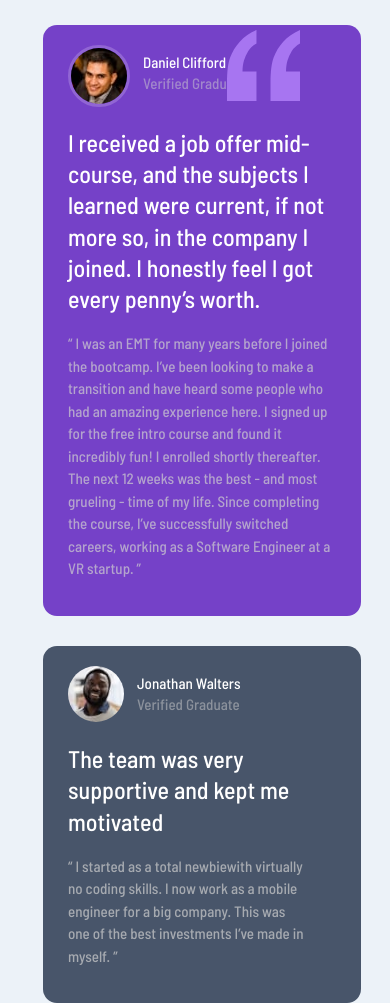
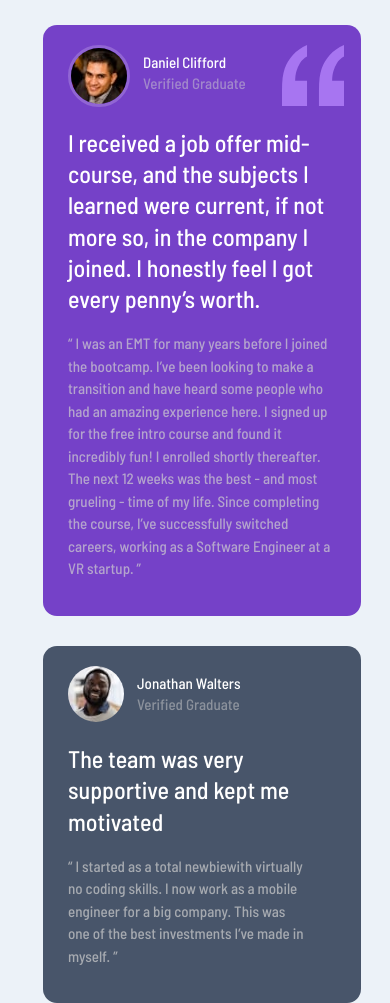
Before and after one commit to olayeni45/Testimonials-Grid, a plain HTML site: page index.html in a window 390 px wide. Shown: the top 1003 px of the page. Drawn offline with nearby package versions, Linux system fonts and the light colour scheme.

Commit message:
Design complete

```diff
--- a/css/styles.css
+++ b/css/styles.css
@@ -112,6 +112,10 @@ body{
     padding:0 25px 20px;
 }
 
+.firstInnerColumn{
+    z-index: 10;
+}
+
 #daniel{
     border:3px solid rgb(145, 101, 212);
 }
@@ -119,11 +123,13 @@ body{
 #imageDiv{
     position:absolute;
     right:30px;
-    z-index: 1;
+    top:15px;
+    z-index: -1;
 }
 
 #quotes{
-    width:90%;
+    width:75%;
+    z-index: -1;
 }
 
 /* Jonathan Walter's Div */
@@ -157,6 +163,10 @@ body{
 /* Footer */
 #footer{
     text-align: center;
+}
+
+.footerColor{
+    color:hsl(263, 55%, 52%);
 }
 
 /* Media Queries  */
@@ -217,6 +227,24 @@ body{
     .fifth{
         width:82%;
     }
+    #quotes{
+        width:60%;
+    }
+}
+
+@media (max-width:340px) {
+    #quotes{
+        width:50%;
+    }
+}
+
+@media (max-width:410px) {
+    #imageDiv{
+    position:absolute;
+    right:-25px;
+    top:15px;
+    z-index: -1;
+    }
 }
 
 @media (min-width:992px) and (max-width:1200px){
--- a/index.html
+++ b/index.html
@@ -55,9 +55,9 @@
                                         </div>
                                     </div>
 
-                                    <h4 class="darkHeading">I received a job offer mid-course, and the subjects I learned were
-                                        current, if not more so, in the company I joined. I honestly feel I got every penny’s
-                                        worth.</h4>
+                                    <h4 class="darkHeading">I received a job offer mid-course, and the subjects I
+                                        learned were current, if not more so, in the company I joined. I honestly feel I got every
+                                        penny’s worth.</h4>
 
                                     <p class="darkP">“ I was an EMT for many years before I joined the bootcamp. I’ve been looking
                                         to make a transition and have heard some people who had an amazing experience here. I
@@ -148,10 +148,7 @@
                         </div>
                     </div>
 
-
-
                 </div>
-
 
                 <div class="col-xl-3 col-lg-3 fifth roundedCorners">
 
@@ -185,7 +182,8 @@
         </div>
 
         <footer id="footer">
-            <p>Challenge by Frontend Mentor. Coded by Anifowose Olayeni.</p>
+            <p>Challenge by <span class="footerColor">Frontend Mentor. </span> Coded by <span class="footerColor">Anifowose
+                    Olayeni. </span> </p>
         </footer>
 
     </body>
```
